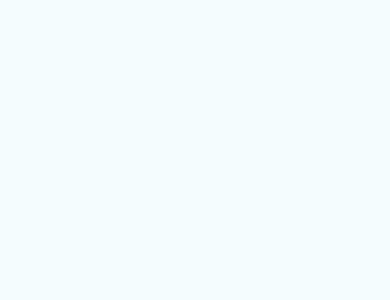
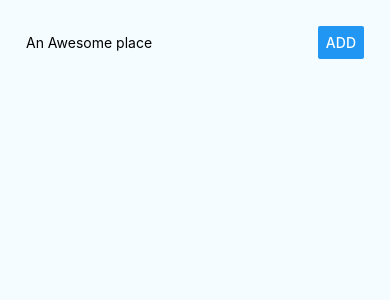
Before and after one commit to beltranbot/reactNativePrettyPlaces, a React Native app: screen / in a window 390 px wide. Shown: the top 300 px of the page. Built offline with nearby package versions, Linux system fonts and the light colour scheme.

Commit message:
026 - positioning elements with flexbox

```diff
--- a/App.js
+++ b/App.js
@@ -6,8 +6,8 @@
  * @flow
  */
 
-import React, {Component} from 'react';
-import {Platform, StyleSheet, Text, View, TextInput} from 'react-native';
+import React, { Component } from 'react';
+import { Platform, StyleSheet, Text, View, TextInput, Button } from 'react-native';
 
 const instructions = Platform.select({
   ios: 'Press Cmd+R to reload,\n' + 'Cmd+D or shake for dev menu',
@@ -18,23 +18,51 @@ const instructions = Platform.select({
 
 type Props = {};
 export default class App extends Component<Props> {
+  state = {
+    placeName: ''
+  }
+
+  placeNameChangedHandler = placeName => this.setState({ placeName })
+
+  onPressButtonHandler = () => {
+
+  }
+
   render() {
     return (
       <View style={styles.container}>
-        <TextInput
+        <View style={styles.inputContainer}>
+          <TextInput
+            style={styles.placeInput}
+            placeholder="An Awesome place"
+            value={this.state.placeName}
+            onChangeText={this.placeNameChangedHandler}
+          />
+          <Button
+            style={styles.placeButton}
+            title="Add"
+            onPress={this.onPressButtonHandler}
+          />
 
-        />
+        </View>
       </View>
-    );
+    )
   }
 }
 
 const styles = StyleSheet.create({
   container: {
     flex: 1,
-    justifyContent: 'center',
+    padding: 26,
+    justifyContent: 'flex-start',
     alignItems: 'center',
     backgroundColor: '#F5FCFF',
+  },
+  inputContainer: {
+    width: "100%",
+    flexDirection: 'row',
+    justifyContent: 'space-between',
+    alignItems: "center"
   },
   welcome: {
     fontSize: 20,
@@ -46,4 +74,10 @@ const styles = StyleSheet.create({
     color: '#333333',
     marginBottom: 5,
   },
+  placeInput: {
+    width: "70%"
+  },
+  placeButton: {
+    width: "30%"
+  }
 });
```
